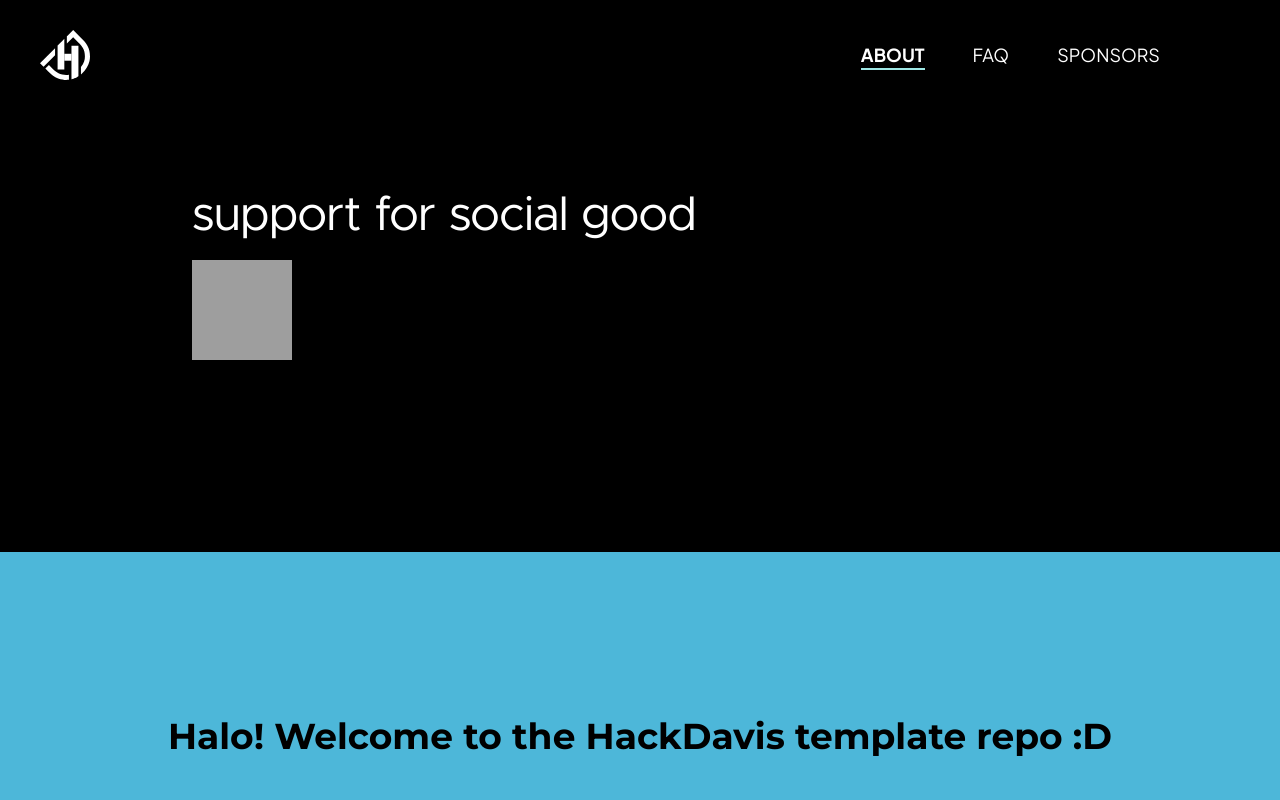
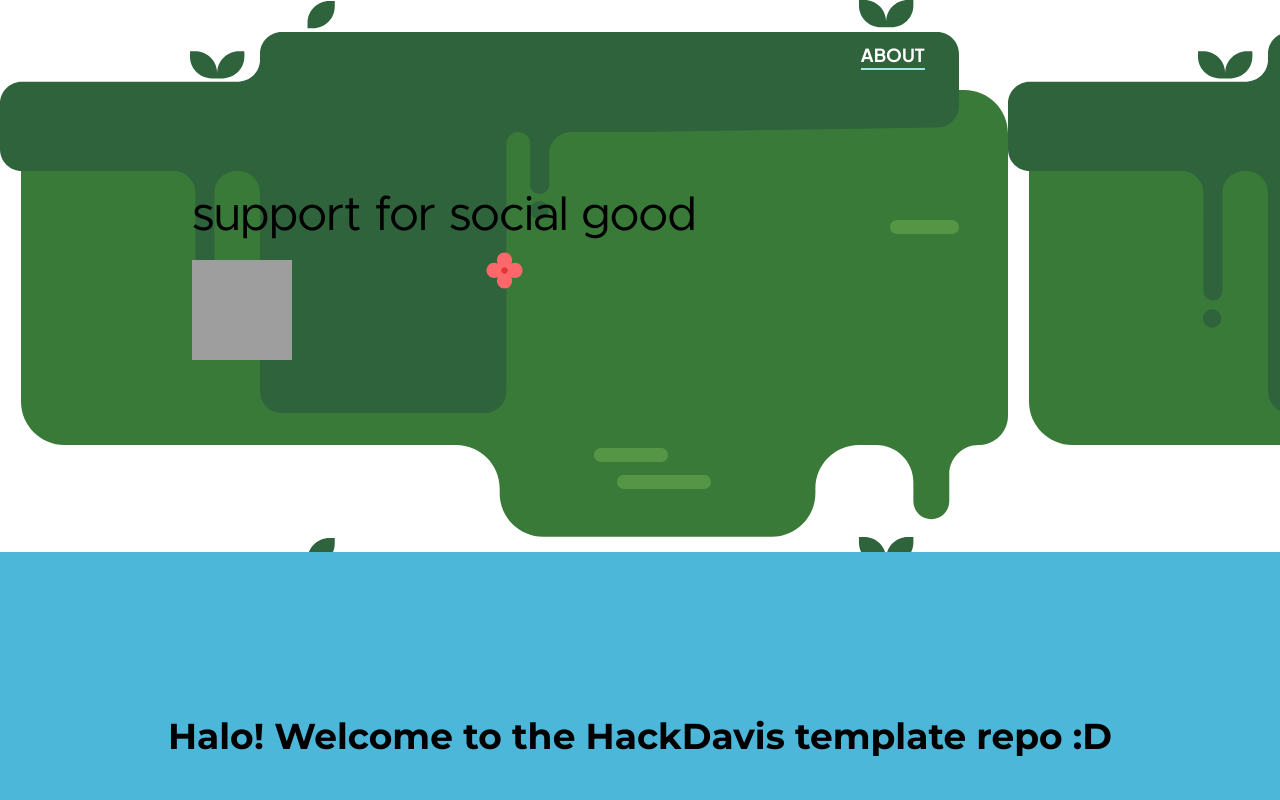
Before and after one commit to HackDavis/website-2025, a Next.js app: page / in a window 1280 px wide. Shown: the top 800 px of the page. Built offline with nearby package versions, Linux system fonts and the light colour scheme; grey boxes are pictures that could not be loaded.

Commit message:
Updated SVG names

```diff
--- a/app/(pages)/_components/Donate/Donate.module.scss
+++ b/app/(pages)/_components/Donate/Donate.module.scss
@@ -1,7 +1,6 @@
 .container {
-    background-color: black;
+    background: url('/public/images/Donate/Grass.svg');
     padding: 15%;
-    color: white;
 
     .sealWrapper {
         position: relative;
```
Also changed, not shown: public/images/Donate/CowPerson.svg (renamed from public/images/Donate/Group 1466.svg), public/images/Donate/Grass.svg (renamed from public/images/Donate/Group 1458.svg).
